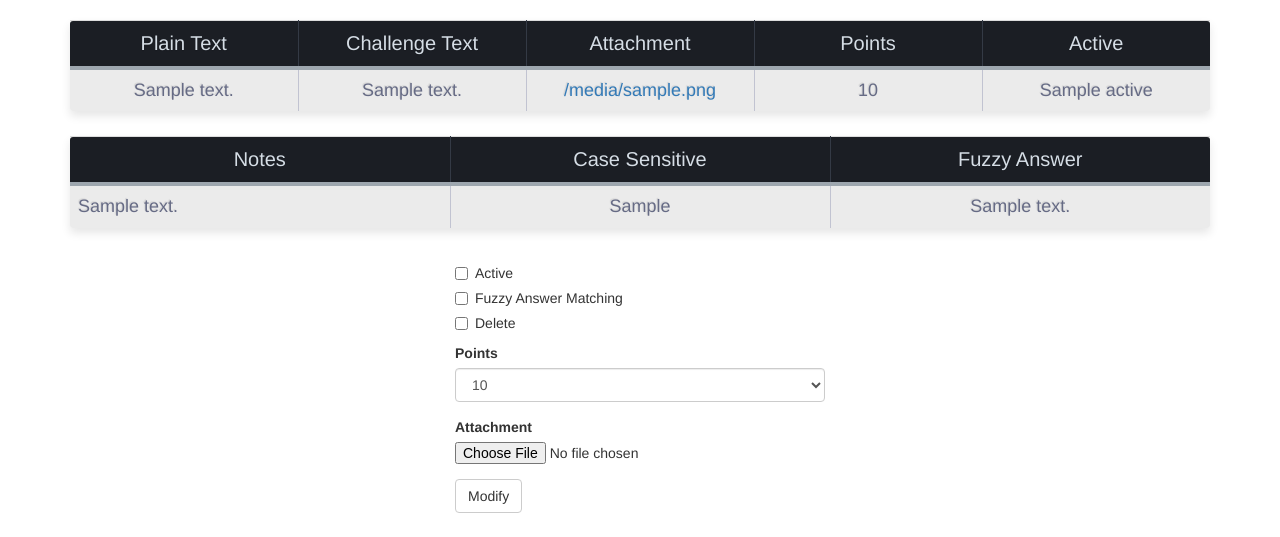
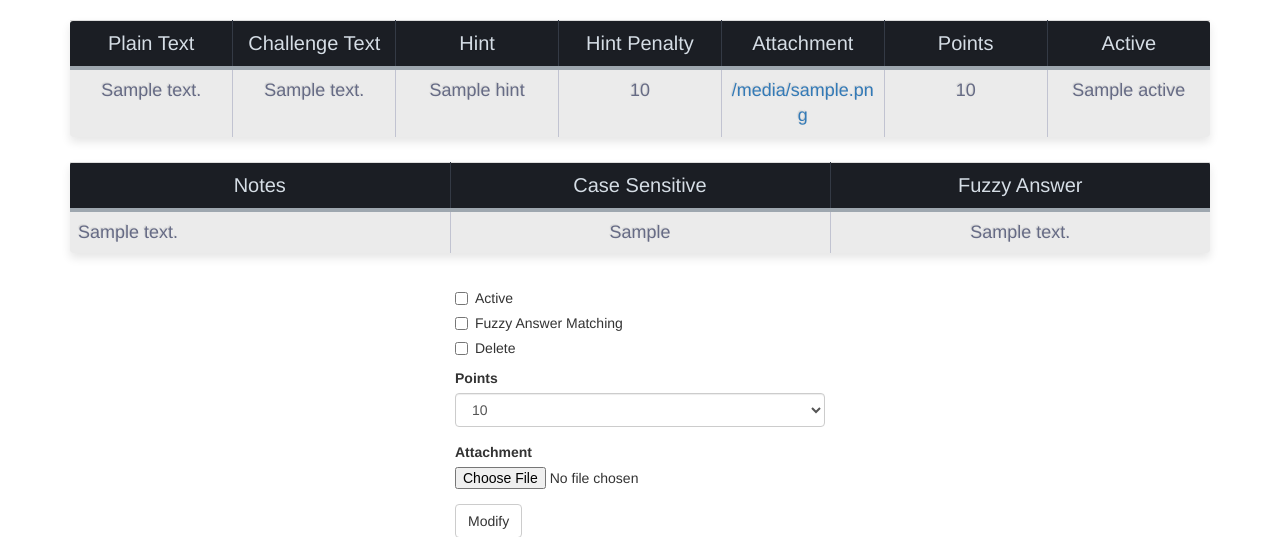
Before and after one commit to TylerSchmidtke/pyscore, a Flask app: template app/templates/admin/challenge/modify.html in a window 1280 px wide. Shown: the part 50-587 px from the top of the page. Run offline with Flask 2, Linux system fonts and the light colour scheme; the template is opened without the code that fills it: values that come from a table or form of the project are taken from there, most other values are stand-ins (such as "Sample title", 1, 10 or a date in 2020); parts of the project's set-up code (start-up, migrations or seed data) failed here and were passed over; some libraries are stand-ins or nearby versions.

Commit message:
Adding hint functionality

```diff
--- a/app/admin/forms.py
+++ b/app/admin/forms.py
@@ -6,7 +6,7 @@ from wtforms.validators import DataRequired, Length, Regexp, Optional
 from .. import ROLES
 
 POINTS = [(i, i) for i in list(range(10, 105, 5))]
-PENALTIES = [(i, i) for i in list(range(5, 105, 5))]
+PENALTIES = [(i, i) for i in list(range(0, 105, 5))]
 
 # Role removal choices, you can't remove user
 REMOVE_ROLES = ROLES
@@ -39,7 +39,8 @@ class CreateChallengeForm(Form):
                                              Regexp('.*[A-Za-z0-9_.\h\?]*$',
                                                     0,
                                                     'Notes must have only letters, '
-                                                    'numbers, dots, spaces, or underscores.')])
+                                                    'numbers, dots, spaces, or underscores.'),
+                                             Optional()])
     hint_points = SelectField('Hint Penalty', choices=PENALTIES, coerce=int)
     notes = TextAreaField('Notes', validators=[Length(max=1024),
                                                Regexp('.*[A-Za-z0-9_.\h\?]*$',
--- a/app/main/forms.py
+++ b/app/main/forms.py
@@ -9,3 +9,7 @@ class ChallengeForm(Form):
                                                               'Challenge submissions must have only letters, '
                                                               'numbers, dots, spaces, or underscores.')])
     submit = SubmitField('Submit')
+
+
+class HintForm(Form):
+    submit = SubmitField('Show Hint')
--- a/app/models.py
+++ b/app/models.py
@@ -32,7 +32,7 @@ class Challenge(db.Document):
     notes = db.StringField(required=False, max_length=1024, default=None)
     points = db.IntField(required=True, default=10)
     hint = db.StringField(required=False, max_length=256, default=None)
-    hint_points = db.IntField(required=False, default=5)
+    hint_points = db.IntField(required=False)
     failures = db.IntField(required=True, default=0)
     successes = db.IntField(required=True, default=0)
     active = db.BooleanField(required=True, default=True)
--- a/app/templates/admin/challenge/create.html
+++ b/app/templates/admin/challenge/create.html
@@ -9,8 +9,10 @@
         {{ wtf.form_field(form.plain_text) }}
         {{ wtf.form_field(form.hash_type, onchange="hide_challenge_text(this)") }}
         {{ wtf.form_field(form.challenge_text) }}
+        {{ wtf.form_field(form.hint) }}
+        {{ wtf.form_field(form.hint_points) }}
+        {{ wtf.form_field(form.points) }}
         {{ wtf.form_field(form.notes) }}
-        {{ wtf.form_field(form.points) }}
         {{ wtf.form_field(form.active) }}
         {{ wtf.form_field(form.case_sensitive) }}
         {{ wtf.form_field(form.fuzzy_answer) }}
--- a/app/templates/admin/challenge/modify.html
+++ b/app/templates/admin/challenge/modify.html
@@ -7,29 +7,38 @@
         <tr>
             <th class="text-center">Plain Text</th>
             <th class="text-center">Challenge Text</th>
+            <th class="text-center hidden-xs">Hint</th>
+            <th class="text-center hidden-xs">Hint Penalty</th>
             <th class="text-center hidden-xs">Attachment</th>
-            <th class="text-center hidden-xs">Points</th>
-            <th class="text-center hidden-xs">Active</th>
+            <th class="text-center">Points</th>
+            <th class="text-center">Active</th>
         </tr>
         <tbody>
             <tr>
                 <td class="text-center">{{ challenge.plain_text }}</td>
                 <td class="text-center">{{ challenge.challenge_text }}</td>
+                {% if challenge.hint %}
+                <td class="text-center hidden-xs">{{ challenge.hint }}</td>
+                <td class="text-center hidden-xs">{{ challenge.hint_points }}</td>
+                {% else %}
+                <td class="text-center hidden-xs"></td>
+                <td class="text-center hidden-xs"></td>
+                {% endif %}
                 {% if challenge.attachment_path %}
                 <td class="text-center hidden-xs"><a href="{{ url_for('static', filename='attachments/' + challenge.attachment_path) }}">{{ challenge.attachment_path }}</a></td>
                 {% else %}
                 <td class="text-center hidden-xs">None</td>
                 {% endif %}
-                <td class="text-center hidden-xs">{{ challenge.points }}</td>
-                <td class="text-center hidden-xs">{{ challenge.active }}</td>
+                <td class="text-center">{{ challenge.points }}</td>
+                <td class="text-center">{{ challenge.active }}</td>
             </tr>
         </tbody>
     </table>
     <table class="table table-responsive table-fill visible-xs">
         <tr>
             <th class="text-center visible-xs">Attachment</th>
-            <th class="text-center visible-xs">Points</th>
-            <th class="text-center visible-xs">Active</th>
+            <th class="text-center visible-xs">Hint</th>
+            <th class="text-center visible-xs">Hint Penalty</th>
         </tr>
         <tbody>
             <tr>
@@ -38,8 +47,13 @@
                 {% else %}
                 <td class="text-center">None</td>
                 {% endif %}
-                <td class="text-center">{{ challenge.points }}</td>
-                <td class="text-center">{{ challenge.active }}</td>
+                {% if challenge.hint %}
+                <td class="text-center visible-xs">{{ challenge.hint }}</td>
+                <td class="text-center visible-xs">{{ challenge.hint_points }}</td>
+                {% else %}
+                <td class="text-center visible-xs"></td>
+                <td class="text-center visible-xs"></td>
+                {% endif %}
             </tr>
         </tbody>
     </table>
```
Also changed, not shown: app/admin/views.py (+11 -1 lines), app/main/views.py (+32 -5 lines), app/templates/index.html (+9 -0 lines).
